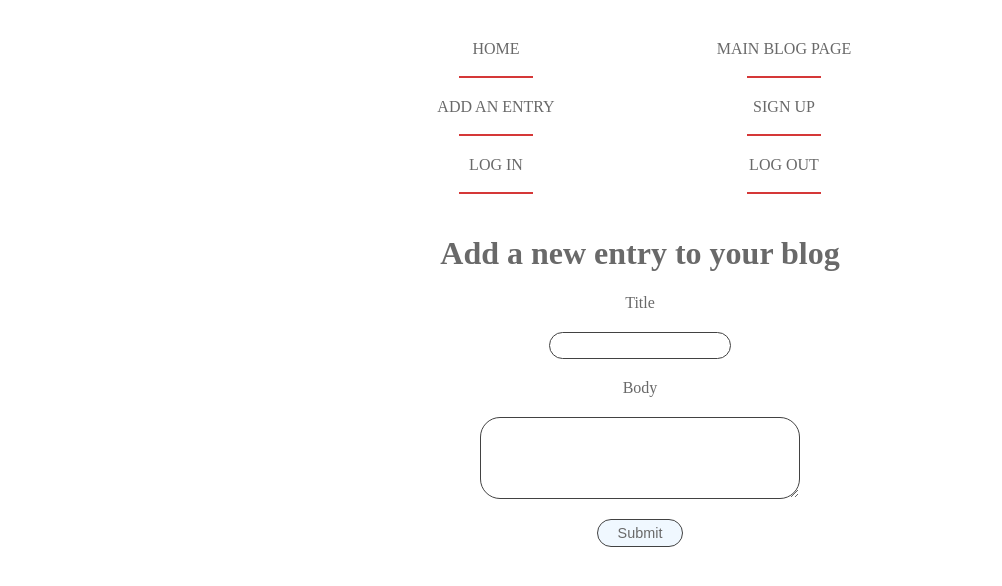
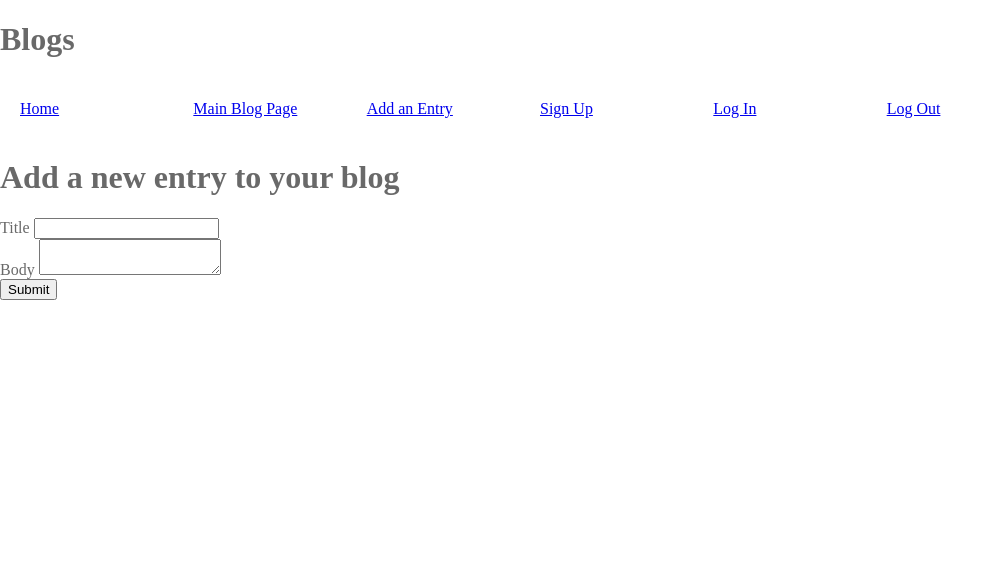
Before and after one commit to phucodes/Blogz, a Flask app: page /newpost in a window 1280 px wide. Shown: the top 586 px of the page, without its empty margins (0-1002 px from the left). Run offline with Flask 2, Linux system fonts and the light colour scheme; the visitor is signed in with stand-in values (Sample User, id 1); data comes from the database, SQL or seed files in the repository.

Commit message:
Rework frontend styling

```diff
--- a/static/styles/style.css
+++ b/static/styles/style.css
@@ -6,159 +6,24 @@
 }
 
 .error {
-    color: #d53838;
+    color: #f53939;
     width: 100%;
 }
 
-.navigation {
-    width: 45%;
-    margin: 0 auto;
-    padding: 20px;
+.wrapper {
+    width: 100%;
     display: flex;
     flex-wrap: wrap;
 }
 
-.navigation a {
-    padding: 20px;
-    text-align: center;
-    width: calc(50% - 40px);
-    box-sizing: border-box;
-    text-transform: uppercase;
-    margin: 0 20px;
-    color: #696969;
-    position: relative;
-}
-
-.nav::before {
-    content: "";
-    position: absolute;
-    left: 35%;
-    bottom: 0;
-    height: 2px;
-    width: 30%;
-    border-bottom: 2px solid #d53838;
-    margin: 0 auto;
-}
-
-.main-wrapper {
-    width: 70%;
-    display: flex;
-    flex-wrap: wrap;
-    margin: 0 auto;
-}
-
-.main-wrapper h1 {
+.navigation {
     width: 100%;
-    text-align: center;
-    font-size: 3em;
-}
-
-.empty {
-    text-align: center;
-    width: 70%;
-    margin: 0 auto;
-}
-
-.blog-wrapper {
-    display: flex;
-    flex-wrap: wrap;
-    width: 100%;
-    margin: 0 auto;
-}
-
-.blog-post {
-    width: 60%;
-    display: flex;
-    flex-wrap: wrap;
-    margin: 20px auto;
-    padding-bottom: 40px;
-
-    position: relative;
-    z-index: 1;
-}
-
-.blog-post::before {
-    content: "";
-    position: absolute;
-    left: 30%;
-    bottom: 0;
-    height: 2px;
-    width: 35%;
-    border-bottom: 2px solid #d53838;
-    margin: 0 auto;
-}
-
-blog-post h1 {
-    text-align: center;
-}
-
-a {
-    text-decoration: none;
-    color: #696969;
-}
-
-a:visited {
-    text-decoration: none;
-    color: #696969;
-}
-
-.form {
-
-    display: flex;
-    flex-wrap: wrap;
-    width: 50%;
-    margin: 0 auto;
-    text-align: center;
-
-}
-
-.form form {
-    width: 100%;
-}
-
-.text-form,
-.title-form {
-    width: 50%;
-    margin: 0 auto;
     display: flex;
     flex-wrap: wrap;
 }
 
-.text-form label,
-.title-form label {
-    width: 100%;
+.nav {
+    width: calc(100% / 6 - 40px);
+    padding: 20px;
+    box-sizing: border-box;
 }
-
-.text-form textarea,
-.title-form input {
-    width: 50%;
-    margin: 20px auto;
-    padding: 5px 10px;
-    border: 1px solid #424242;
-    border-radius: 100px;
-}
-
-.text-form textarea {
-    width: 100%;
-    padding: 25px;
-    border-radius: 20px;
-}
-
-.form h1 {
-    width: 100%;
-}
-
-.submit {
-    padding: 5px 20px;
-    border-radius: 100px;
-    color: #696969;
-    background-color: aliceblue;
-    border: 1px solid #424242;
-    transition-duration: 0.4s;
-    font-size: 0.9em;
-}
-
-.submit:hover {
-    background-color: #424242;
-    color: #ffffff;
-}
--- a/templates/base.html
+++ b/templates/base.html
@@ -7,14 +7,17 @@
     </head>
 
     <body>
-
+        <div id="wrapper">
+            <h1 class="main-header">Blogs</h1>
         {% with messages = get_flashed_messages() %}
             {% if messages %}
+            <div class="flash-error">
               <ul class=flashes>
                 {% for message in messages %}
                 <li>{{ message }}</li>
                 {% endfor %}
               </ul>
+            </div>
             {% endif %}
         {% endwith %}
 
@@ -26,7 +29,7 @@
             <a class="nav" href="/login">Log In</a>
             <a class="nav" href="/logout">Log Out</a>
         </nav>
-
+        </div>
         {% block content %}
         {% endblock %}
     </body>
--- a/templates/index.html
+++ b/templates/index.html
@@ -1,7 +1,7 @@
 {% extends "base.html" %}
 
 {% block content %}
-
+<div class="index">
     <h1>Users</h1>
 
     <ul>
@@ -9,5 +9,5 @@
             <li><a href="/blog?owner={{owner.id}}">{{owner.username}}</a></li>
         {% endfor %}
     </ul>
-
+</div>
 {% endblock %}
--- a/templates/login.html
+++ b/templates/login.html
@@ -1,11 +1,11 @@
 {% extends "base.html" %}
 {% block content %}
-
+<div class="login">
   <h2>Login</h2>
   <form action="/login" method="post">
     <p><label>Email<input type="text" name="username"/></label></p>
     <p><label>Password<input type="password" name="password"/></label></p>
     <p><input type="submit" value="Login"/></p>
   </form>
-
+</div>
 {% endblock %}
--- a/templates/signup.html
+++ b/templates/signup.html
@@ -1,6 +1,6 @@
 {% extends "base.html" %}
 {% block content %}
-
+<div class="sign-up">
   <h2>Register New Account</h2>
   <form action="/signup" method="post">
     <p><label>Username <input type="text" name="username"/></label></p>
@@ -8,5 +8,5 @@
     <p><label>Verify Password <input type="password" name="verify"/></label></p>
     <p><input type="submit" value="Register"/></p>
   </form>
-
+</div>
 {% endblock %}
```
Lines whose indentation alone changed are shown as unchanged.
